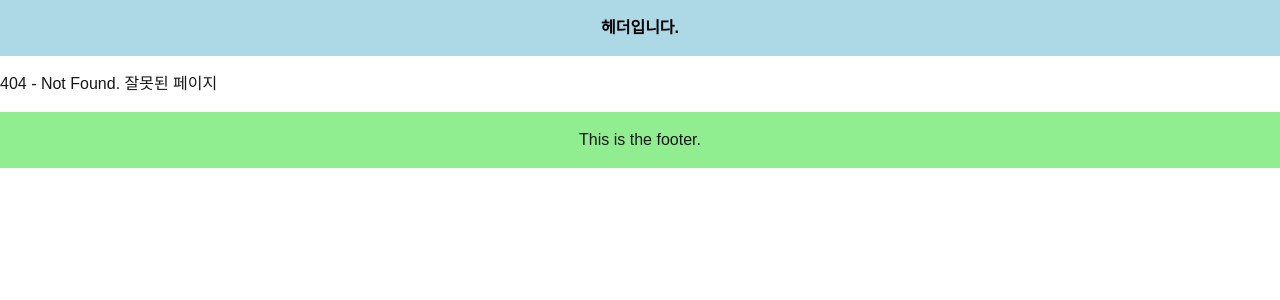
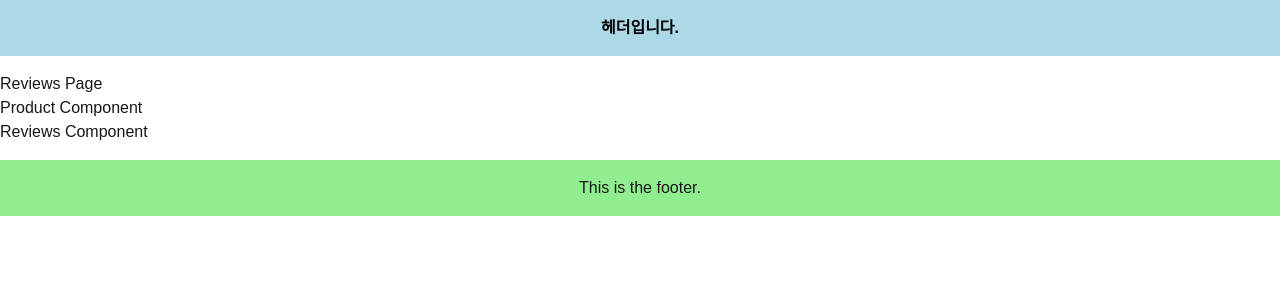
Before and after one commit to Halozhan/backend-lecture, a Next.js app: page /reviews in a window 1280 px wide. Before the commit this address had no page. Shown: the top 300 px of the page. Built offline with nearby package versions, Linux system fonts and the light colour scheme.

Commit message:
컴포넌트 단위 로딩. 스트리밍 SSR

```diff
--- /dev/null
+++ b/src/app/reviews/page.tsx
@@ -0,0 +1,17 @@
+import Product from "@/components/product";
+import Reviews from "@/components/reviews";
+import { Suspense } from "react";
+
+export default function ReviewsPage() {
+  return (
+    <>
+      <h1>Reviews Page</h1>
+      <Suspense fallback={<div>Loading Product...</div>}>
+        <Product />
+      </Suspense>
+      <Suspense fallback={<div>Loading Reviews...</div>}>
+        <Reviews />
+      </Suspense>
+    </>
+  );
+}
--- /dev/null
+++ b/src/components/product.tsx
@@ -0,0 +1,4 @@
+export default async function Product() {
+  await new Promise((resolve) => setTimeout(resolve, 2000));
+  return <div>Product Component</div>;
+}
--- /dev/null
+++ b/src/components/reviews.tsx
@@ -0,0 +1,4 @@
+export default async function Reviews() {
+  await new Promise((resolve) => setTimeout(resolve, 4000));
+  return <div>Reviews Component</div>;
+}
```
